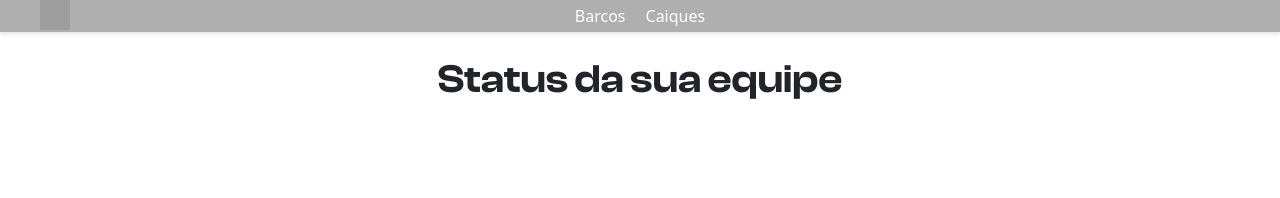
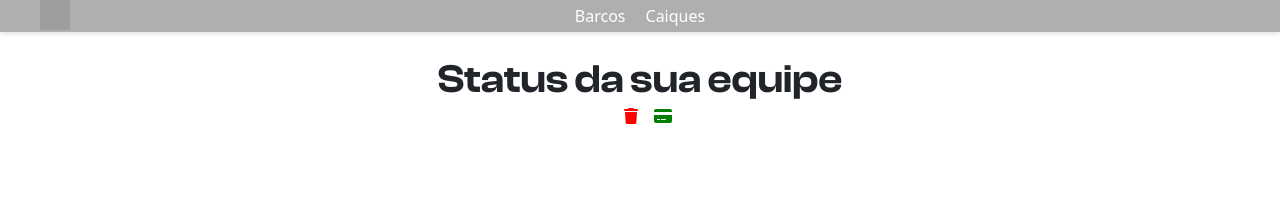
Before and after one commit to ViniMacacari/CircuitoCapivaraFishing, an Angular app: page /inscricao/status in a window 1280 px wide. Shown: the top 198 px of the page. Built offline with nearby package versions, Linux system fonts and the light colour scheme; no server answers; grey boxes are pictures that could not be loaded.

Commit message:
Exclusão da equipe

```diff
--- a/src/app/pages/inscricao/inscricao-barcos/inscricao-barcos.component.ts
+++ b/src/app/pages/inscricao/inscricao-barcos/inscricao-barcos.component.ts
@@ -94,7 +94,7 @@ export class InscricaoBarcosComponent {
 
     this.http.post(url, equipe).subscribe(
       response => {
-        this.Modal.openModal('#008000', 'Sucesso', 'Seu cadastro foi concluído com sucesso!', 'fa-check', true, 'Fechar', false, '', '', '')
+        this.Modal.openModal('#008000', 'Sucesso', 'Seu cadastro foi concluído com sucesso!', 'fa-check', true, 'Fechar', false, '/login', '', '')
       },
       error => {
         this.Modal.openModal('#FF0000', 'Erro', `Ocorreu um erro ao tentar realizar a inscrição: ${error.error.message}`, 'fa-times', true, 'Fechar', false, '', '', '')
--- a/src/app/pages/inscricao/status/status.component.css
+++ b/src/app/pages/inscricao/status/status.component.css
@@ -1,3 +1,8 @@
 .content {
     padding-top: 50px;
 }
+
+p {
+    padding: 0;
+    margin: 0;
+}
--- a/src/app/pages/inscricao/status/status.component.html
+++ b/src/app/pages/inscricao/status/status.component.html
@@ -1,3 +1,9 @@
 <div class="content">
     <h1 class="title-ccf text-center">Status da sua equipe</h1>
+
+    <div class="w-100 d-flex align-items-center justify-content-center gap-3">
+        <p class="text-center">{{status}}</p>
+        <i class="fa-solid fa-trash pointer" style="color: red;" (click)="cancelarInscricao()"></i>
+        <i class="fa-solid fa-credit-card" style="color: green;"></i>
+    </div>
 </div>
--- a/src/app/pages/inscricao/status/status.component.ts
+++ b/src/app/pages/inscricao/status/status.component.ts
@@ -1,12 +1,47 @@
-import { Component } from '@angular/core';
+import { Component } from '@angular/core'
+import { CommonModule } from '@angular/common'
+import { HttpClient, HttpClientModule, HttpHeaders } from '@angular/common/http'
+import { VariaveisAmbiente } from '../../../config/ambiente'
 
 @Component({
   selector: 'app-status',
   standalone: true,
-  imports: [],
+  imports: [CommonModule, HttpClientModule],
   templateUrl: './status.component.html',
   styleUrl: './status.component.css'
 })
 export class StatusComponent {
+  constructor(
+    private http: HttpClient
+  ) { }
 
+  ngAfterViewInit(): void {
+    this.buscarStatus()
+  }
+
+  status: string = ''
+
+  buscarStatus(): void {
+
+    const token = window.localStorage.getItem('ccf')
+    const headers = new HttpHeaders({ 'ccf': token || '' })
+
+    this.http.get(VariaveisAmbiente.urlApi + '/equipes/minha-equipe/status', { headers }).subscribe(
+      (res: any) => {
+        this.status = res.status
+        console.log(res)
+      }
+    )
+  }
+
+  cancelarInscricao(): void {
+    this.http.post(VariaveisAmbiente.urlApi + '/equipes/cancelar-inscricao', {}, { headers: { 'ccf': window.localStorage.getItem('ccf') || '' } }).subscribe(
+      (res: any) => {
+        window.location.href = '/login'
+      },
+      (err) => {
+        console.log(err)
+      }
+    )
+  }
 }
--- a/src/styles.css
+++ b/src/styles.css
@@ -59,6 +59,10 @@ h1 {
 
 .minsubtitle-ccf {
     font-size: 13px !important;
+}
+
+p {
+    font-family: 'Inter Medium';
 }
 
 .text-container {
@@ -184,6 +188,10 @@ label {
     background-color: #555;
 }
 
+.pointer {
+    cursor: pointer;
+}
+
 @media (max-width: 992px) {
     .mintitle-ccf {
         font-size: 10px;
```
Also changed, not shown: 1 other file (tests, documents, lock files or other folders).
